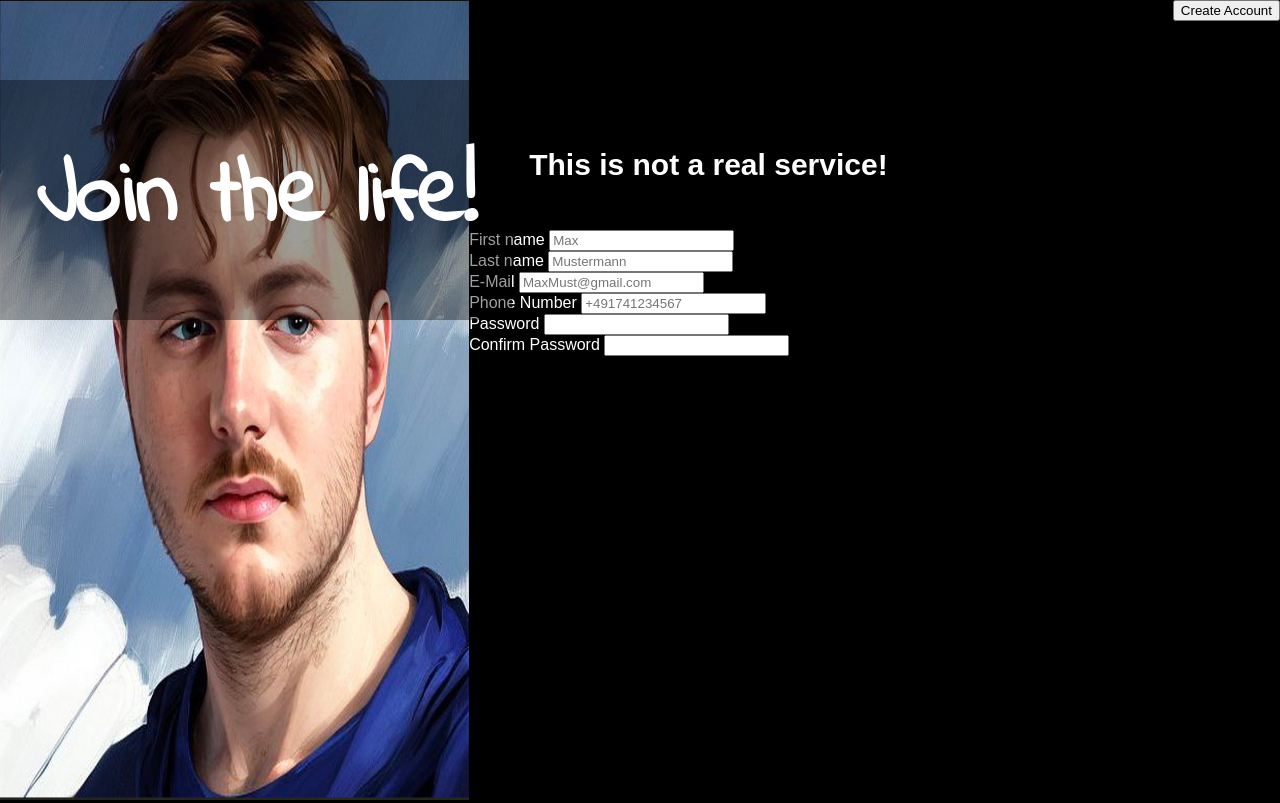
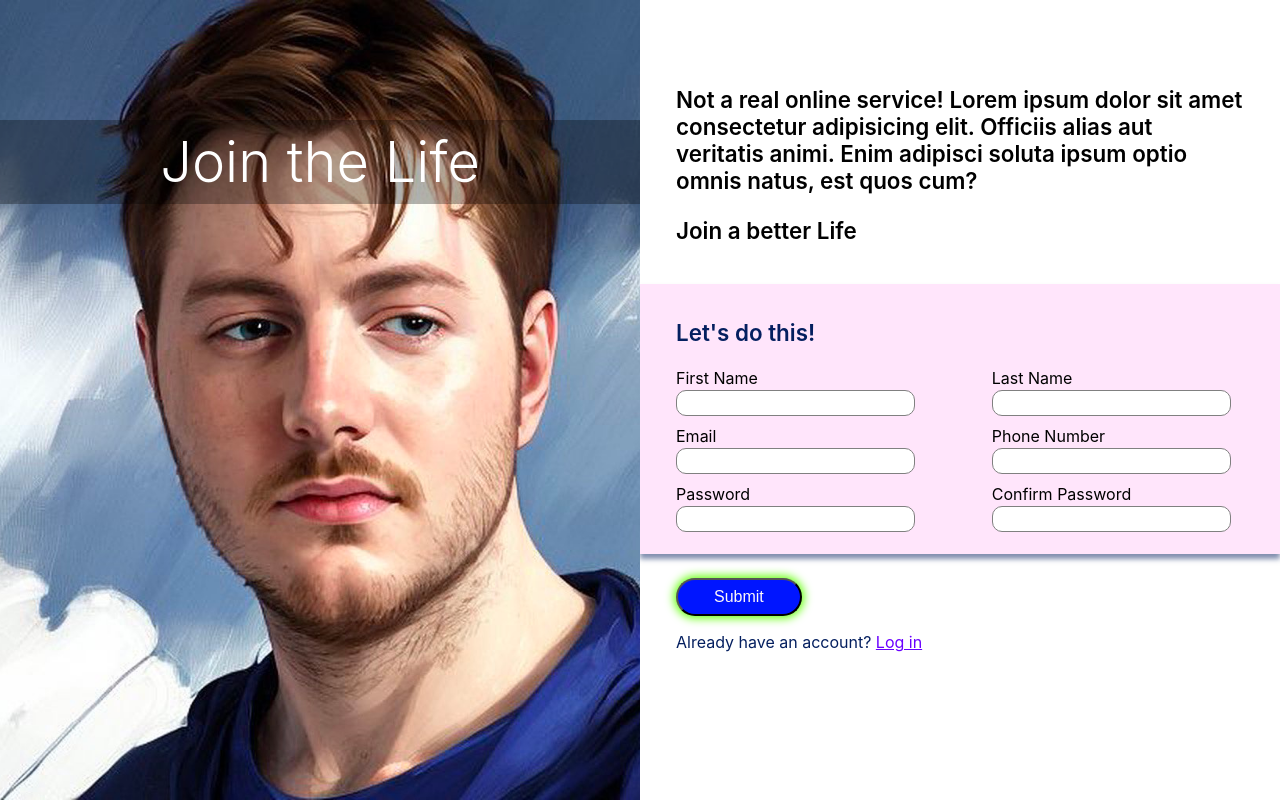
Before and after one commit to BuntaEU/Sign-up-form, a plain HTML site: page index.html in a window 1280 px wide. Drawn offline with Linux system fonts and the light colour scheme.

Commit message:
Finished the Project

```diff
--- a/index.html
+++ b/index.html
@@ -4,91 +4,60 @@
     <meta charset="UTF-8" />
     <meta http-equiv="X-UA-Compatible" content="IE=edge" />
     <meta name="viewport" content="width=device-width, initial-scale=1.0" />
-    <link rel="preconnect" href="https://fonts.googleapis.com" />
-    <link rel="preconnect" href="https://fonts.gstatic.com" crossorigin />
-    <link
-      href="https://fonts.googleapis.com/css2?family=Indie+Flower&display=swap"
-      rel="stylesheet"
-    />
-    <link rel="stylesheet" href="./styles.css" />
-    <title>Sign-Up Page</title>
+    <link rel="stylesheet" href="styles.css" />
+    <title>Sign Up</title>
   </head>
   <body>
-    <div class="splashimg">
-      <img src="./images/Screenshot 2022-12-06 003657.png" />
-      <div class="title">
-        <p>Join the life!</p>
+    <header class="hero">
+      <img src="images/IMG_8207.jpg" alt="" />
+      <div class="hero-head">
+        <h1>Join the Life</h1>
       </div>
+    </header>
+    <main class="main-content">
+      <div class="description">
+        <p>
+          Not a real online service! Lorem ipsum dolor sit amet consectetur
+          adipisicing elit. Officiis alias aut veritatis animi. Enim adipisci
+          soluta ipsum optio omnis natus, est quos cum?
+        </p>
+        <p>Join a better Life</p>
       </div>
-    <div class="main">
-      <div class="sitetext">
-        <p class="big">This is not a real service!</p>
-      </div>
-      <form action="" method="post">
-        <div class="r1">
+      <div class="form-section">
+        <p>Let's do this!</p>
+        <form action="#" id="signup-form">
           <div>
-            <label for="first_name">First name</label>
-            <input
-              required
-              tpye="text"
-              id="first_name"
-              autocomplete="given-name"
-              placeholder="Max"
-            />
+            <p><label for="first-name">First Name</label></p>
+            <input type="text" name="first_name" id="first-name" />
           </div>
           <div>
-            <label for="last_name">Last name</label>
-            <input
-              required
-              type="text"
-              id="last_name"
-              autocomplete="family-name"
-              placeholder="Mustermann "
-            />
-          </div>
-        </div>
-        <div class="r2">
-          <div>
-            <label for="email">E-Mail</label>
-            <input
-              required
-              type="email"
-              id="email"
-              autocpmplete="email"
-              placeholder="MaxMust@gmail.com"
-            />
+            <p><label for="last-name">Last Name</label></p>
+            <input type="text" name="last_name" id="last-name" />
           </div>
           <div>
-            <label for="phone">Phone Number</label>
-            <input
-              required
-              type="tel"
-              id="phone"
-              autocomplete="tel"
-              pattern="[\+]\d{2}[\(]\d{2}[\)]\d{4}[\-]\d{4}"
-              placeholder="+491741234567"
-              oninvalid="this.setCustomValidity('Please use + (49)-1234567')"
-              oninput="this.setCustomValidity('')"
-            />
-          </div>
-        </div>
-        <div class ="r3">
-            <div>
-                <label for="password">Password</label>
-                <input required type="password" id="password" autocomplete="new-password" placeholder="">
+            <p><label for="email">Email</label></p>
+            <input type="email" name="email" id="email" />
           </div>
           <div>
-                    <label for ="confirm_password">Confirm Password</label>
-                    <input required type="password" id="confirm_password" autocomplete="new-password" placeholder="">
+            <p><label for="phone">Phone Number</label></p>
+            <input type="tel" name="phone" id="phone" />
           </div>
+          <div>
+            <p><label for="password">Password</label></p>
+            <input type="password" name="password" id="password" />
           </div>
+          <div>
+            <p>
+              <label for="confirm-pass">Confirm Password</label>
+            </p>
+            <input type="password" name="" id="confirm-pass" />
           </div>
-        <fieldset>
-            <div class="shadow"></div>
-            <input type ="submit" id="submit" value="Create Account">
-
-        </fieldset>
         </form>
       </div>
+      <div class="submit-section">
+        <button type="submit" form="signup-form">Submit</button>
+        <p>Already have an account? <a href="">Log in</a></p>
+      </div>
+    </main>
   </body>
 </html>
--- a/styles.css
+++ b/styles.css
@@ -1,195 +1,115 @@
-html,
-body,
-div,
-span,
-applet,
-object,
-iframe,
-h1,
-h2,
-h3,
-h4,
-h5,
-h6,
-p,
-blockquote,
-pre,
-a,
-abbr,
-acronym,
-address,
-big,
-cite,
-code,
-del,
-dfn,
-em,
-img,
-ins,
-kbd,
-q,
-s,
-samp,
-small,
-strike,
-strong,
-sub,
-sup,
-tt,
-var,
-b,
-u,
-i,
-center,
-dl,
-dt,
-dd,
-ol,
-ul,
-li,
-fieldset,
-form,
-label,
-legend,
-table,
-caption,
-tbody,
-tfoot,
-thead,
-tr,
-th,
-td,
-article,
-aside,
-canvas,
-details,
-embed,
-figure,
-figcaption,
-footer,
-header,
-hgroup,
-menu,
-nav,
-output,
-ruby,
-section,
-summary,
-time,
-mark,
-audio,
-video {
+:root,
+body {
   margin: 0;
-  padding: 0;
-  border: 0;
-  font-size: 100%;
-  font: inherit;
-  vertical-align: baseline;
-}
-/* HTML5 display-role reset for older browsers */
-article,
-aside,
-details,
-figcaption,
-figure,
-footer,
-header,
-hgroup,
-menu,
-nav,
-section {
-  display: block;
-}
-body {
-  line-height: 1;
-}
-ol,
-ul {
-  list-style: none;
-}
-blockquote,
-q {
-  quotes: none;
-}
-blockquote:before,
-blockquote:after,
-q:before,
-q:after {
-  content: "";
-  content: none;
-}
-table {
-  border-collapse: collapse;
-  border-spacing: 0;
-}
-
-:root {
-  --text-color: white;
+  height: 100vh;
 }
 
 body {
   display: flex;
-  background-color: black;
-  margin: 0px;
-  font-family: Arial, Helvetica, sans-serif;
+  font-family: -apple-system, BlinkMacSystemFont, "Segoe UI", Roboto, Oxygen,
+    Ubuntu, Cantarell, "Open Sans", "Helvetica Neue", sans-serif;
 }
-.splashimg {
+.hero {
   position: relative;
-  width: 40vw;
-  height: 100vh;
-}
-
-.title {
   display: flex;
   justify-content: center;
   align-items: center;
-  position: fixed;
-  color: var(--text-color);
-  top: 10%;
-  height: 30vh;
-  width: 40%;
-  background-color: #00000060;
-  font-family: "Indie Flower", cursive;
+  flex: 6;
+  overflow: hidden;
 }
-.splashimg > img {
-  height: 100%;
+.hero > img {
+  min-height: 100%;
+  min-width: 100%;
+  object-fit: cover;
+}
+.hero-head,
+.img-credits {
+  position: absolute;
+}
+.hero-head {
+  display: flex;
+  justify-content: center;
+  top: 15%;
   width: 100%;
+  padding: 8px;
+  background-color: rgba(0, 0, 0, 0.3);
 }
-.title > p {
-  font-size: 7vw;
-  font-weight: 600;
+.hero-head h1 {
+  color: white;
+  margin: 0;
+  font-size: 3.5rem;
+  font-weight: 300;
 }
 
-a {
-  color: var(--text-color);
-}
-label {
-  color: var(--text-color);
-}
-.main {
-  --padding: 60px;
-  --link-color: #5388b3;
-  align-self: top;
-  display: flex;
-  flex-direction: column;
-  height: 100vh;
-  width: 60vw;
+.hero-head .logo {
+  height: 6rem;
+  min-width: auto;
+  object-fit: contain;
 }
 
-p {
-  font-size: 20px;
-  font-weight: 550;
-  align-self: center;
-  color: var(--text-color);
-}
-.big {
-  font-size: 30px;
-  font-weight: 550;
+.main-content {
+  overflow: scroll;
+  flex: 6;
 }
 
-.sitetext {
-  margin-top: 150px;
-  padding-left: var(--padding);
-  width: 47vw;
-  margin-bottom: 50px;
+.description {
+  color: #000000;
+  padding: 64px 36px 18px;
+  font-weight: 600;
+  font-size: 1.4rem;
 }
+
+.form-section {
+  padding: 12px 36px;
+  background-color: hsla(309, 100%, 50%, 0.1);
+  box-shadow: 0px 5px 5px rgb(4, 31, 95, 0.5);
+}
+.form-section > p {
+  font-weight: 600;
+  font-size: 1.4rem;
+  color: #041f5f;
+}
+#signup-form {
+  width: 100%;
+  display: flex;
+  flex-wrap: wrap;
+  justify-content: space-between;
+  color: #000000;
+}
+#signup-form > div {
+  width: 40%;
+  min-width: 150px;
+  margin-bottom: 10px;
+  margin-right: 25px;
+}
+#signup-form p {
+  margin: 0;
+}
+#signup-form input {
+  width: 100%;
+  background-color: rgba(255, 255, 255, 1);
+  border: 1px solid grey;
+  border-radius: 10px;
+  padding: 3px 5px;
+  font-size: 1rem;
+  margin-top: 2px;
+}
+input:focus {
+  box-shadow: 0 0px 10px rgb(255, 0, 132);
+}
+
+.submit-section {
+  padding: 24px 36px;
+  color: #041f5f;
+}
+button[type="submit"] {
+  background-color: #0015ff;
+  color: rgb(253, 248, 248);
+  padding: 8px 36px;
+  font-size: 1em;
+  border-radius: 2em;
+  box-shadow: 0px 0px 10px 2px #5eff00;
+}
+.submit-section a {
+  color: #6a00ff;
+}
```
Also changed, not shown: images/Screenshot 2022-12-06 003657.png (deleted). Lines whose indentation alone changed are shown as unchanged.
